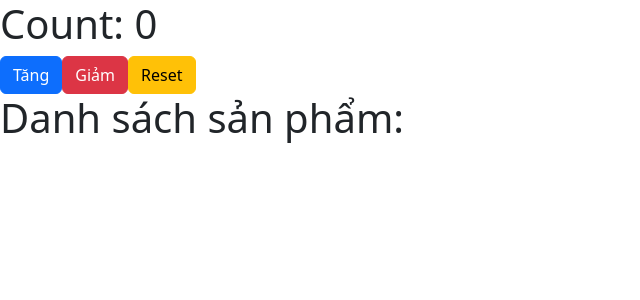
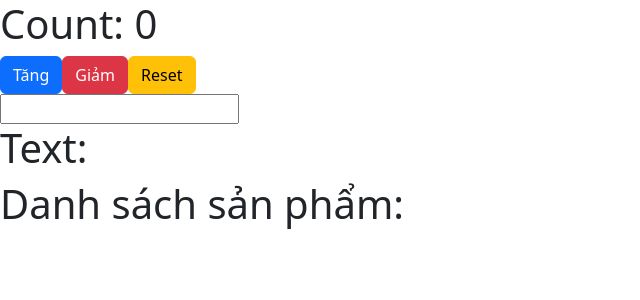
Before and after one commit to chinhpd5/WEB2072, a Vue app in the folder web2072_02/: page / in a window 1280 px wide. Shown: the top 300 px of the page, without its empty margins (0-640 px from the left). Built offline with nearby package versions, Linux system fonts and the light colour scheme.

Commit message:
sự kiện với bàn phím

```diff
--- a/web2072_02/src/App.vue
+++ b/web2072_02/src/App.vue
@@ -16,13 +16,31 @@
   }
 
   const handleReset = () =>{
-    count.value = 0
+    count.value = 0;
   }
+
+  const text = ref('');
+  const message = ref('')
+
+  const handleKey = (event) => {
+    // console.log(event.key);
+    // if(event.key == 'Enter'){
+    //   message.value = text.value
+    // }
+  }
+
+  const showMessage = () =>{
+    message.value = text.value
+  }
+
+
 </script>
 
 <template>
   <div>
 
+    <div>
+      <!-- Sự kiện với chuột -->
       <!-- <button v-on:click="handleAlert" class="btn btn-primary">show</button> -->
       <!-- <button @dblclick="handleAlert" class="btn btn-primary">show</button> -->
       <h1>Count: {{ count }}</h1>
@@ -30,6 +48,13 @@
       <button @click="handleIncrease" class="btn btn-primary">Tăng</button>
       <button @click="handleDecrease" class="btn btn-danger">Giảm</button>
       <button @click="handleReset" class="btn btn-warning">Reset</button>
+    </div>
+
+    <div>
+      <!-- Sự kiện với bàn phím -->
+      <input type="text" @keydown="handleKey" @keydown.enter="showMessage" v-model="text">
+      <h1>Text: {{ message }}</h1>
+    </div>
 
 
     <div>
```
Lines whose indentation alone changed are shown as unchanged.
